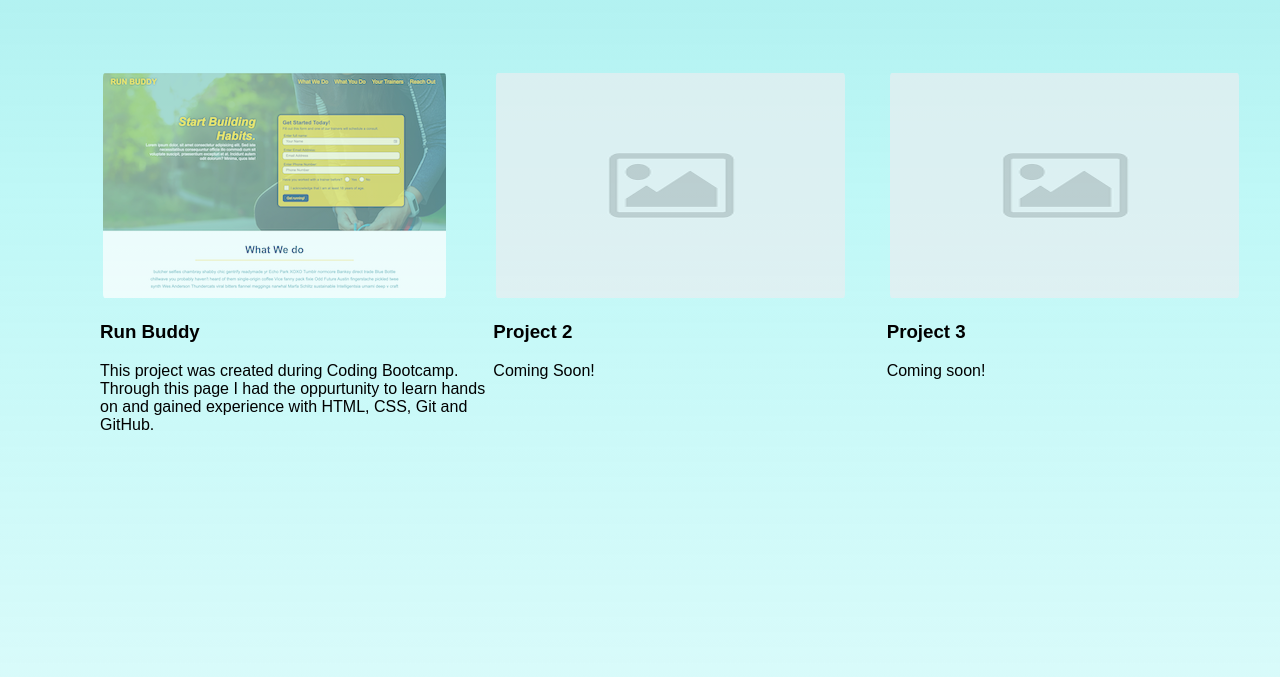
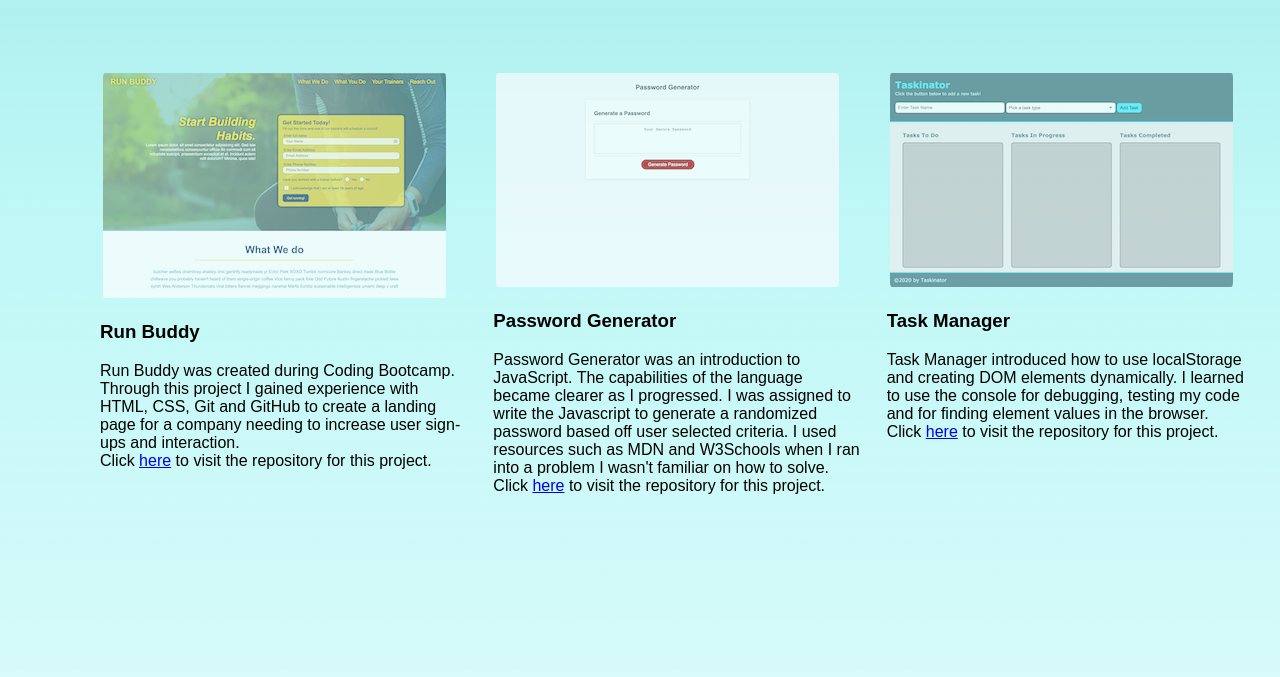
Before and after one commit to lacey-griffith/lacey-griffith.github.io, a plain HTML site: page index.html in a window 1280 px wide. Shown: the part 3116-3793 px from the top of the page. Drawn offline with Linux system fonts and the light colour scheme.

Commit message:
Add new projects

```diff
--- a/assets/css/style.css
+++ b/assets/css/style.css
@@ -126,6 +126,9 @@ header nav ul li a::after {
 .projects img:hover {
     opacity:100%;
     transform: scale(1.5);
+}
+.project-info p {
+    margin: 0 25px 0 0;
 }
 
 /* CONTACT SECTION */
--- a/index.html
+++ b/index.html
@@ -49,32 +49,40 @@
 <section id="projects-deployed">
     <div class="projects">
         <article class="project">
-            <a href="https://lacey-griffith.github.io/run-buddy/"><img src="assets/images/run-buddy_ (icon).png"></a>
+            <a href="https://lacey-griffith.github.io/run-buddy/"><img src="assets/images/run-buddy_ (icon).png" alt="Screenshot of Run Buddy website"></a>
             <div class="project-info">
                 <h3 class="project-title">Run Buddy</h3>
-                <p> This project was created during Coding Bootcamp. Through this page I had the oppurtunity to
-                    learn hands on and gained experience with HTML, CSS, Git and GitHub.
+                <p> Run Buddy was created during Coding Bootcamp. Through this project I
+                    gained experience with HTML, CSS, Git and GitHub to create a landing page for
+                    a company needing to increase user sign-ups and interaction.
                 </p>
+                <p>Click <a href="https://github.com/lacey-griffith/run-buddy">here</a> to visit the repository for this project.</p>
             </div>
         </article>
         <article class="project">
-            <a href="#"><img src="assets/images/image_placeholder.png"></a>
+            <a href="https://lacey-griffith.github.io/friendly-parakeet/"><img src="assets/images/PWgen_icon.png" alt="Screenshot of Password Generator website"></a>
             <div class="project-info">
-                <h3 class="project-title">Project 2</h3>
+                <h3 class="project-title">Password Generator</h3>
                 <p>
-                    Coming Soon!
+                    Password Generator was an introduction to JavaScript. The capabilities of the language became clearer as I progressed. I was assigned to write the Javascript to generate a randomized
+                    password based off user selected criteria. I used resources such as MDN and W3Schools when I ran into a problem I wasn't familiar on how to solve.
+
                 </p>
+                <p>Click <a href="https://github.com/lacey-griffith/friendly-parakeet">here</a> to visit the repository for this project.</p>
             </div>
         </article>
         <article class="project">
-            <a href="#"><img src="assets/images/image_placeholder.png"></a>
+            <a href="https://lacey-griffith.github.io/taskinator/"><img src="assets/images/Taskinator_icon.png" alt="Screenshot of Task Manger website"></a>
             <div class="project-info">
-                <h3 class="project-title">Project 3</h3>
+                <h3 class="project-title">Task Manager</h3>
                 <p>
-                    Coming soon!
+                    Task Manager introduced how to use localStorage and creating DOM elements dynamically. I learned to use
+                    the console for debugging, testing my code and for finding element values in the browser.
                 </p>
+                <p>Click <a href="https://github.com/lacey-griffith/taskinator">here</a> to visit the repository for this project.</p>
             </div>
         </article>
+
     </div>
 </section>
 <div class="page-break">
```
Also changed, not shown: assets/images/PWgen_icon.png (added), assets/images/Taskinator_icon.png (added), 1 other file.
